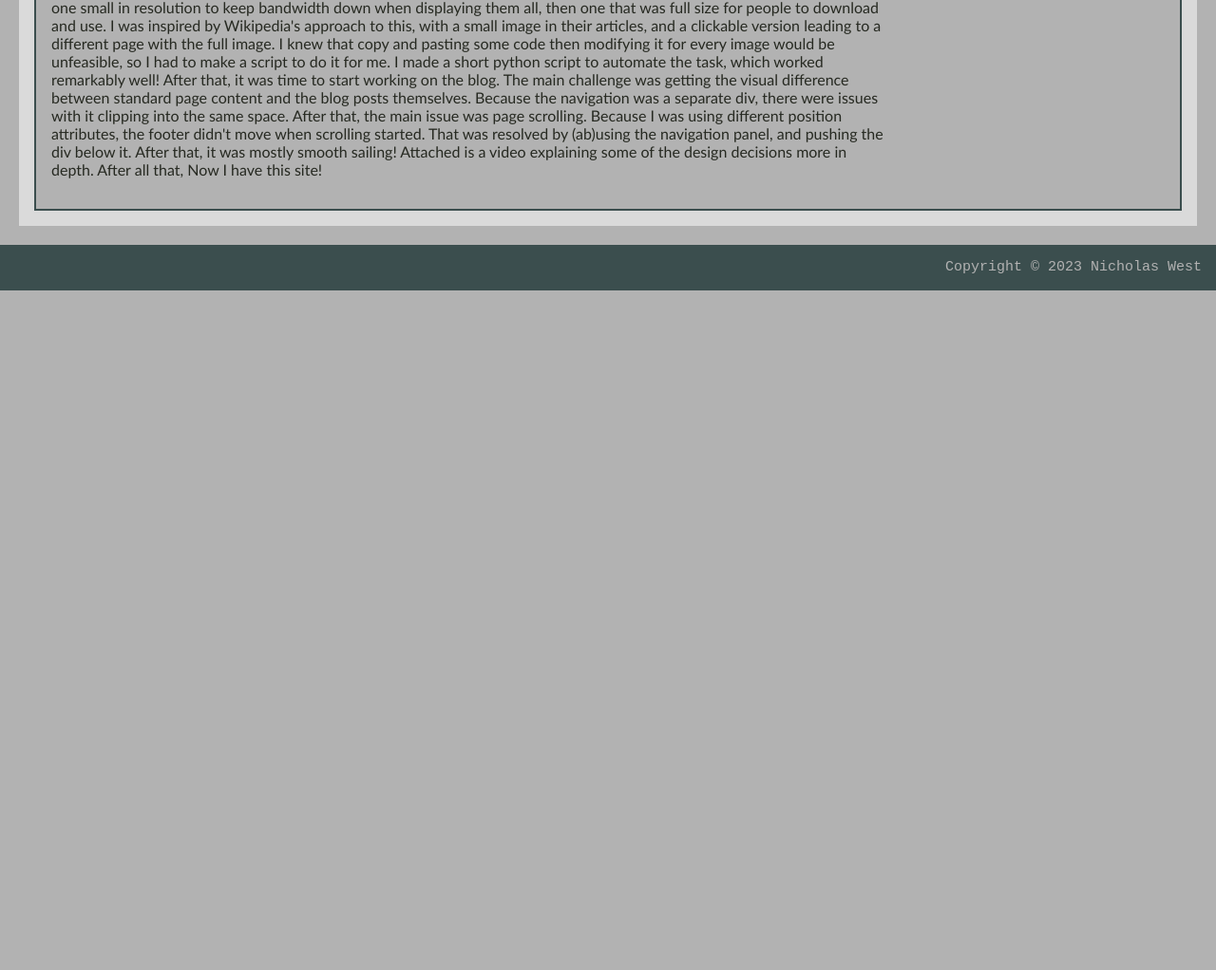
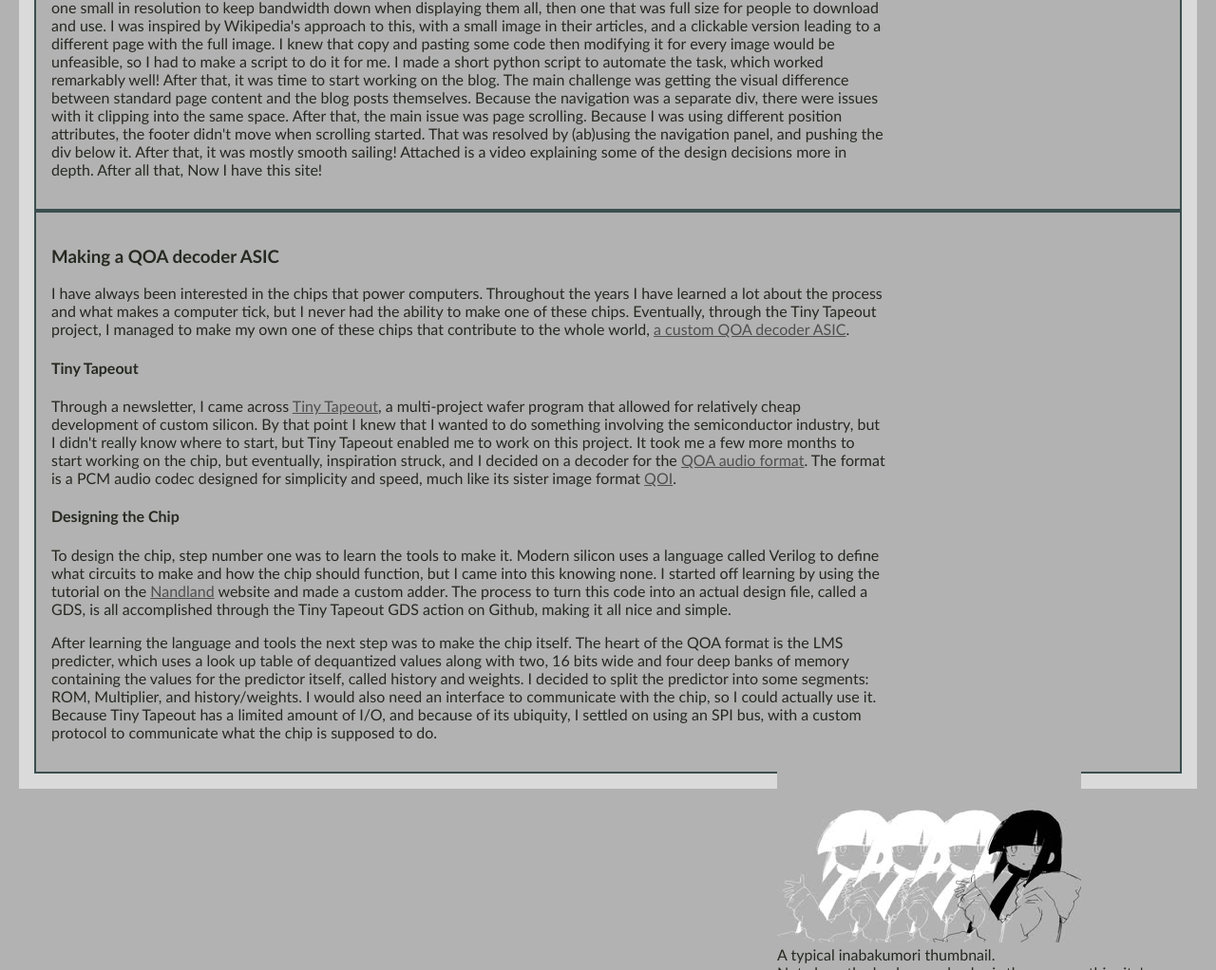
Before and after one commit to 28add11/28add11-win, a plain HTML site: page public/blag.html in a window 1280 px wide. Shown: the part 1059-2081 px from the top of the page at 95% size. Before the commit the page ends 1365 px from the top, so only its background shows below. Drawn offline with Linux system fonts and the light colour scheme.

Commit message:
Adding to blog

```diff
--- a/public/blag.html
+++ b/public/blag.html
@@ -95,6 +95,48 @@
 						I have this site!</p>
 			</div>
 
+			<div class="blog_post" id="QOA_ASIC">
+				<h3>Making a QOA decoder ASIC</h3>
+				<p>I have always been interested in the chips that power computers.
+					Throughout the years I have learned a lot about the process and what makes a computer tick,
+					but I never had the ability to make one of these chips. Eventually, through the Tiny Tapeout project,
+					I managed to make my own one of these chips that contribute to the whole world,
+					<a href="https://github.com/28add11/tt07_qoa_decode">a custom QOA decoder ASIC</a>.</p>
+
+				<h4>Tiny Tapeout</h4>
+				<p>Through a newsletter, I came across <a href="https://tinytapeout.com/">Tiny Tapeout</a>,
+					a multi-project wafer program that allowed for relatively cheap development of custom silicon.
+					By that point I knew that I wanted to do something involving the semiconductor industry,
+					but I didn't really know where to start, but Tiny Tapeout enabled me to work on this project.
+					It took me a few more months to start working on the chip, but eventually, inspiration struck,
+					and I decided on a decoder for the <a href="https://qoaformat.org/">QOA audio format</a>.
+					The format is a PCM audio codec designed for simplicity and speed, much like its sister image format
+					<a href="https://qoiformat.org/">QOI</a>.</p>
+
+				<h4>Designing the Chip</h4>
+				<p>To design the chip, step number one was to learn the tools to make it.
+					Modern silicon uses a language called Verilog to define what circuits to make and how the chip should function,
+					but I came into this knowing none. I started off learning by using the tutorial on the
+					<a href="https://nandland.com/">Nandland</a> website
+					and made a custom adder. The process to turn this code into an actual design file, called a GDS,
+					is all accomplished through the Tiny Tapeout GDS action on Github, making it all nice and simple.</p>
+
+				<p>After learning the language and tools the next step was to make the chip itself.
+					The heart of the QOA format is the LMS predicter, which uses a look up table of dequantized values along
+					with two, 16 bits wide and four deep banks of memory containing the values for the predictor itself,
+					called history and weights. I decided to split the predictor into some segments: ROM, Multiplier,
+					and history/weights. I would also need an interface to communicate with the chip, so I could actually use it.
+					Because Tiny Tapeout has a limited amount of I/O, and because of its ubiquity, I settled on using an SPI bus,
+					with a custom protocol to communicate what the chip is supposed to do. </p>
+
+				<!--Figure of the chip's structure-->
+				<figure>
+					<img class="myimgs"src="inabakumori_thumb.jpg" width="320" height="180" alt="Chip block diagram">
+					<figcaption>A typical inabakumori thumbnail. <br>
+					Note how the background color is the same as this site's</figcaption>
+				</figure>
+			</div>
+
 		</div>
 	</div>
 
```
Also changed, not shown: public/programming.html (+3 -2 lines).
